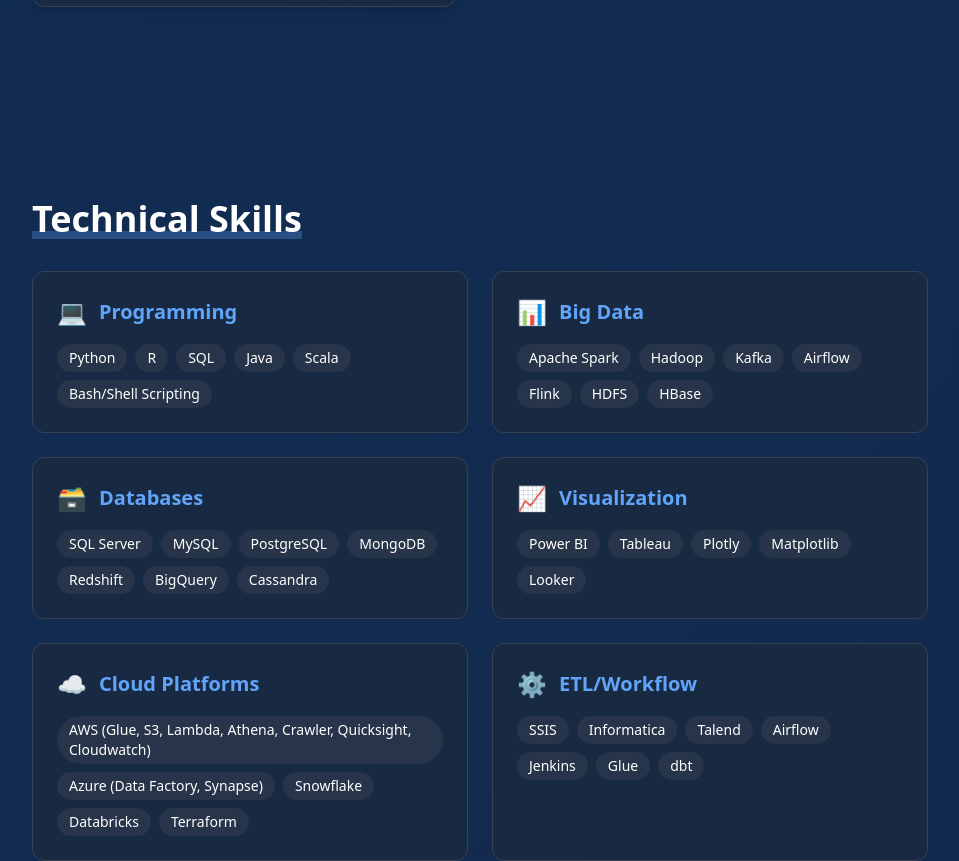
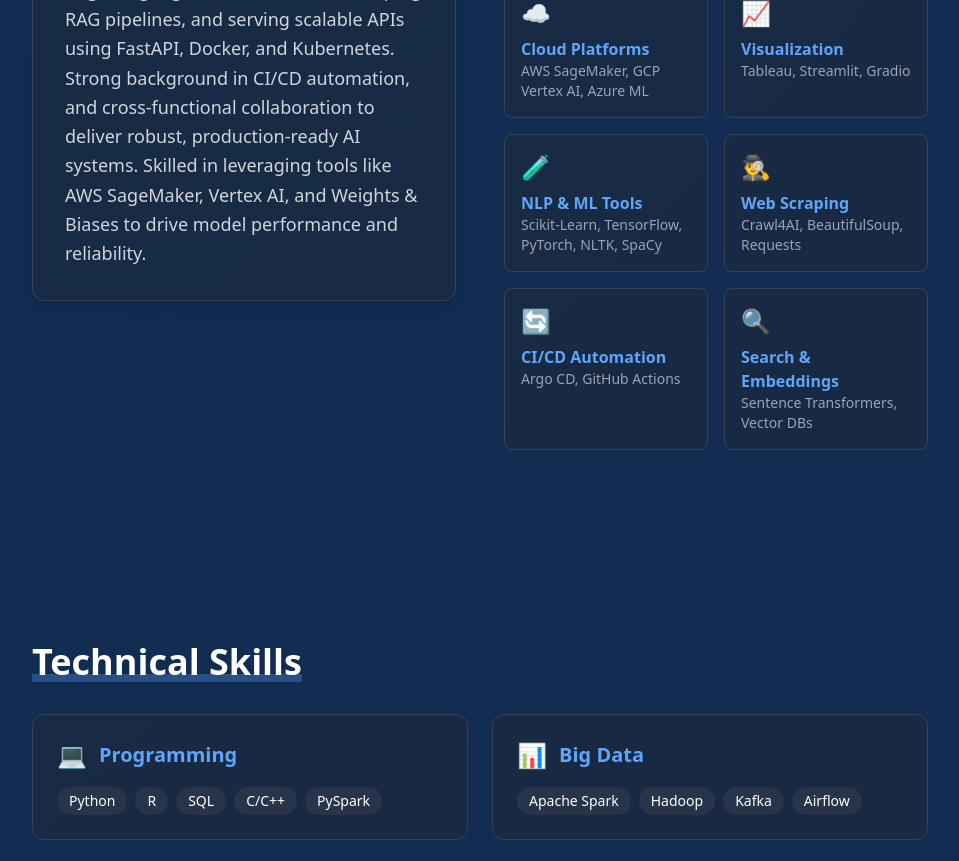
Before and after one commit to durga988722/Portfolio2, a React (Create React App) app: page / in a window 1280 px wide. Shown: the part 1400-2261 px from the top of the page, without its empty margins (160-1119 px from the left). Built offline with nearby package versions, Linux system fonts and the light colour scheme.

Commit message:
Added projects

```diff
--- a/src/App.js
+++ b/src/App.js
@@ -196,7 +196,7 @@
                 transition={{ delay: 0.3, duration: 0.8 }}
                 className="text-lg sm:text-xl md:text-2xl text-gray-300 mb-8"
               >
-                Data Engineer | Cloud & Big Data Specialist
+                GenAI & MLOps Engineer | LLM Fine-Tuning | Scalable NLP Systems
               </motion.p>
             </div>
 
@@ -213,7 +213,7 @@
                 <svg xmlns="http://www.w3.org/2000/svg" className="h-5 w-5" fill="none" viewBox="0 0 24 24" stroke="currentColor">
                   <path strokeLinecap="round" strokeLinejoin="round" strokeWidth={2} d="M3 8l7.89 5.26a2 2 0 002.22 0L21 8M5 19h14a2 2 0 002-2V7a2 2 0 00-2-2H5a2 2 0 00-2 2v10a2 2 0 002 2z" />
                 </svg>
-                dponnuru6@gmail.com
+                durgaponnuru3@gmail.com
               </a>
               <a
                 href="DurgamalleswaraoPonnuru_Resume.pdf"
@@ -270,7 +270,7 @@
                 className="bg-gray-800/50 p-8 rounded-xl border border-gray-700 shadow-lg hover:shadow-blue-500/20 transition-all duration-300"
               >
                 <p className="text-gray-300 text-lg leading-relaxed">
-                  Accomplished Data Engineer with <span className="text-blue-400">4+ years</span> of diverse experience in designing, developing, and optimizing data-driven solutions across multiple industries, including technology, finance, and healthcare. Adept at building robust and scalable data pipelines, integrating complex data sources, and implementing advanced analytics to support business intelligence and data science initiatives.
+                  Experienced GenAI and MLOps Engineer with <span className="text-blue-400">4+ years</span> of hands-on expertise in building and deploying NLP and machine learning solutions in cloud-based environments. Proficient in fine-tuning large language models (LLMs), developing RAG pipelines, and serving scalable APIs using FastAPI, Docker, and Kubernetes. Strong background in CI/CD automation, and cross-functional collaboration to deliver robust, production-ready AI systems. Skilled in leveraging tools like AWS SageMaker, Vertex AI, and Weights & Biases to drive model performance and reliability.
                 </p>
               </motion.div>
               <motion.div
@@ -282,10 +282,16 @@
                 className="grid grid-cols-2 gap-4"
               >
                 {[
-                  { icon: '📊', title: 'Data Pipelines', desc: 'Design & implementation' },
-                  { icon: '☁️', title: 'Cloud Platforms', desc: 'AWS & Azure expert' },
-                  { icon: '⚡', title: 'Big Data', desc: 'Spark, Hadoop, Kafka' },
-                  { icon: '📈', title: 'Visualization', desc: 'Power BI & Tableau' }
+                  { icon: '🧠', title: 'GenAI & LLMs', desc: 'GPT, LLaMA, BERT, RAG, LangChain' },
+                  { icon: '⚙️', title: 'MLOps & Deployment', desc: 'FastAPI, Docker, Kubernetes' },
+                  { icon: '📊', title: 'Data Pipelines', desc: 'Airflow, Spark, Kafka, SQL' },
+                  { icon: '📦', title: 'Model Ops', desc: 'MLflow, Weights & Biases, GitHub Actions' },
+                  { icon: '☁️', title: 'Cloud Platforms', desc: 'AWS SageMaker, GCP Vertex AI, Azure ML' },
+                  { icon: '📈', title: 'Visualization', desc: 'Tableau, Streamlit, Gradio' },
+                  { icon: '🧪', title: 'NLP & ML Tools', desc: 'Scikit-Learn, TensorFlow, PyTorch, NLTK, SpaCy' },
+                  { icon: '🕵️‍♂️', title: 'Web Scraping', desc: 'Crawl4AI, BeautifulSoup, Requests' },
+                  { icon: '🔄', title: 'CI/CD Automation', desc: 'Argo CD, GitHub Actions' },
+                  { icon: '🔍', title: 'Search & Embeddings', desc: 'Sentence Transformers, Vector DBs' }
                 ].map((item, i) => (
                   <div key={i} className="bg-gray-800/50 p-4 rounded-lg border border-gray-700 hover:border-blue-400/50 transition-all duration-300">
                     <div className="text-2xl mb-2">{item.icon}</div>
@@ -309,33 +315,53 @@
               {[
                 {
                   title: 'Programming',
-                  items: ['Python', 'R', 'SQL', 'Java', 'Scala', 'Bash/Shell Scripting'],
+                  items: ['Python', 'R', 'SQL', 'C/C++', 'PySpark'],
                   icon: '💻'
                 },
                 {
                   title: 'Big Data',
-                  items: ['Apache Spark', 'Hadoop', 'Kafka', 'Airflow', 'Flink', 'HDFS', 'HBase'],
+                  items: ['Apache Spark', 'Hadoop', 'Kafka', 'Airflow'],
                   icon: '📊'
                 },
                 {
                   title: 'Databases',
-                  items: ['SQL Server', 'MySQL', 'PostgreSQL', 'MongoDB', 'Redshift', 'BigQuery', 'Cassandra', ],
+                  items: ['PostgreSQL', 'MongoDB', 'MySQL','SQL Server', 'Redshift', 'BigQuery', 'Cassandra' ],
                   icon: '🗃️'
                 },
                 {
                   title: 'Visualization',
-                  items: ['Power BI', 'Tableau', 'Plotly', 'Matplotlib', 'Looker'],
+                  items: ['Tableau', 'Streamlit', 'Gradio','PowerBI', 'Plotly', 'Seaborn', 'Matplotlib'],
                   icon: '📈'
                 },
                 {
                   title: 'Cloud Platforms',
-                  items: ['AWS (Glue, S3, Lambda, Athena, Crawler, Quicksight, Cloudwatch)', 'Azure (Data Factory, Synapse)', 'Snowflake', 'Databricks', 'Terraform'],
+                  items: ['AWS (SageMaker, Lambda)', 'Azure ML', 'GCP (Vertex AI)', 'Vercel'],
                   icon: '☁️'
                 },
                 {
                   title: 'ETL/Workflow',
-                  items: ['SSIS', 'Informatica', 'Talend', 'Airflow', 'Jenkins', 'Glue', 'dbt'],
+                  items: ['Talend', 'Apache NiFi', 'Airflow', 'CI/CD (GitHub Actions, Argo CD)'],
                   icon: '⚙️'
+                },
+                {
+                  title: 'MLOps & Deployment',
+                  items: ['Docker', 'Kubernetes', 'FastAPI', 'MLflow', 'Weights & Biases'],
+                  icon: '🚀'
+                },
+                {
+                  title: 'NLP & GenAI',
+                  items: ['Hugging Face', 'LangChain', 'LlamaIndex', 'SpaCy', 'NLTK', 'Transformers', 'RAG'],
+                  icon: '🧠'
+                },
+                {
+                  title: 'Model Optimization',
+                  items: ['QLoRA', 'PEFT', 'GridSearchCV'],
+                  icon: '⚡'
+                },
+                {
+                  title: 'Web Scraping',
+                  items: ['Crawl4AI', 'BeautifulSoup', 'Requests'],
+                  icon: '🔍'
                 }
               ].map((category, i) => (
                 <motion.div
@@ -380,16 +406,30 @@
 
               {[
                 {
+                  company: "Symplore Inc.",
+                  period: "June 2024 – Present",
+                  role: "GenAI Engineer",
+                  location: "USA",
+                  bullets: [
+                    "Fine-tuned LLMs (LLaMA, GPT-2, BERT, T5) for summarization and Q&A, improving relevance by 18%",
+                    "Built GenAI apps using OpenAI GPT-3.5/4, FastAPI, and RAG pipelines with semantic search to reduce hallucinations",
+                    "Created preprocessing pipelines for unstructured data (text, JSON, Markdown) using pandas, spaCy, and NLTK",
+                    "Developed semantic search with sentence transformers and vector DBs across 100,000+ documents",
+                    "Containerized LLM services with Docker, exposed via FastAPI, and monitored using Weights & Biases",
+                    "Benchmarked model outputs using BLEU, ROUGE, and BERT Score across generative tasks"
+                  ]
+                },
+                {
                   company: "Tata Consultancy Services",
                   period: "Jan 2021 – Aug 2022",
-                  role: "Data Engineer",
+                  role: "Data MLOps Engineer",
                   location: "India",
                   bullets: [
-                    "Optimized end-to-end MLOps pipelines including data ingestion, transformation, model training, and monitoring using SageMaker and GCP Vertex AI",
-                    "Developed ML models using Random Forest, SVM, and KNN with CI/CD deployment via GitHub Actions",
-                    "Improved forecasting model accuracy by 15% using ensemble techniques for resource allocation and anomaly detection",
-                    "Integrated ML models into frontend apps using React for real-time prediction and responsiveness",
-                    "Defined SLAs, ensured data quality, and built microservices for inference using Docker and Python"
+                    "Optimized MLOps pipelines including data ingestion, transformation, model training, and monitoring",
+                    "Deployed ML models (Random Forest, SVM, KNN) with CI/CD using GitHub Actions",
+                    "Enhanced forecasting models with ensemble methods, improving accuracy by 15%",
+                    "Integrated models into React apps for real-time prediction and improved responsiveness",
+                    "Built microservices for inference with Python & Docker; monitored SLAs and ensured data quality"
                   ]
                 },
                 {
@@ -398,24 +438,21 @@
                   role: "Associate Data Engineer",
                   location: "India",
                   bullets: [
-                    "Designed and optimized Hadoop/Spark ETL pipelines, improving processing speed by 30%",
-                    "Automated model deployments with Argo CD and GitHub Actions for consistency and scalability",
-                    "Integrated cloud storage with ML pipelines to enhance system performance and scalability",
-                    "Streamlined data governance by improving access and processing standards",
-                    "Worked in distributed environments to maintain pipeline robustness and performance"
+                    "Designed and optimized Hadoop/Spark pipelines, improving processing speed by 30%",
+                    "Integrated cloud storage with ML pipelines for scalable data access in high-demand environments",
+                    "Automated deployments using Argo CD and GitHub Actions for consistent model delivery"
                   ]
                 },
                 {
-                  company: "Indian Servers",
+                  company: "Indian Servers Pvt. Ltd.",
                   period: "Aug 2018 – Mar 2019",
-                  role: "Jr. Data Analyst",
+                  role: "Junior Data Analyst",
                   location: "India",
                   bullets: [
-                    "Optimized ETL workflows using Talend, Apache NiFi, and SQL for data integration and transformation",
-                    "Performed data cleaning, validation, and analysis using Python (Pandas, NumPy)",
-                    "Created dashboards using Tableau and supported ad-hoc reporting for decision-making",
-                    "Collaborated on database design, API-based ingestion, and query optimization",
-                    "Used Jira and Git in Agile teams while documenting workflows and ensuring data security"
+                    "Optimized ETL workflows using Talend, Apache NiFi, and SQL for automated data integration",
+                    "Performed data cleaning and analysis in Python to generate actionable business insights",
+                    "Designed Tableau dashboards and supported ad-hoc reporting for informed decision-making",
+                    "Contributed to API-based ingestion and database design for scalable analytics infrastructure"
                   ]
                 }
               ].map((exp, i) => (
@@ -510,16 +547,40 @@
             <div className="grid md:grid-cols-2 gap-8">
               {[
                 {
+                  title: "GenAI Application with RAG Pipeline",
+                  description: "Built GenAI applications using GPT-4 and FastAPI with semantic search and Retrieval-Augmented Generation (RAG) pipelines, reducing hallucination and improving response relevance by 18%",
+                  technologies: ["OpenAI GPT-4", "FastAPI", "LangChain", "LlamaIndex", "Docker", "Vector DBs"],
+                  icon: "🧠"
+                },
+                {
+                  title: "Large Language Model Fine-Tuning",
+                  description: "Fine-tuned domain-specific LLMs like LLaMA, GPT-2, and T5 for summarization and Q&A tasks using unstructured datasets, achieving measurable performance boosts using standard NLP metrics",
+                  technologies: ["LLaMA", "GPT-2", "T5", "NLTK", "spaCy", "BERT Score", "BLEU", "ROUGE"],
+                  icon: "📚"
+                },
+                {
+                  title: "MLOps Pipeline Automation",
+                  description: "Automated end-to-end MLOps pipelines for data ingestion, model training, and deployment using Airflow, Docker, and GitHub Actions, ensuring reliable and scalable model lifecycle management",
+                  technologies: ["Airflow", "Docker", "GitHub Actions", "SageMaker", "Vertex AI"],
+                  icon: "⚙️"
+                },
+                {
+                  title: "Text Classification using NLP",
+                  description: "Achieved 81% accuracy in sentiment classification of Amazon reviews by applying preprocessing techniques and SVM with GridSearchCV for hyperparameter tuning",
+                  technologies: ["SVM", "GridSearchCV", "Bag of Words", "TF-IDF", "NLTK"],
+                  icon: "💬"
+                },
+                {
                   title: "Cloud Data Migration",
                   description: "Successfully migrated 10 TB of data from on-premise to AWS, improving data accessibility and performance",
                   technologies: ["AWS S3", "Glue", "Lambda", "Terraform"],
                   icon: "🚀"
                 },
                 {
-                  "title": "Cloud Data Pipeline Architecture",
-                  "description": "Delivered a scalable AWS data platform that transforms raw information into business intelligence through automated pipelines and self-service analytics capabilities",
-                  "technologies": ["AWS S3", "AWS Glue", "Amazon Athena", "AWS Glue Data Catalog", "Amazon QuickSight", "Serverless Architecture"],
-                  "icon": "📈"
+                  title: "Cloud Data Pipeline Architecture",
+                  description: "Delivered a scalable AWS data platform that transforms raw information into business intelligence through automated pipelines and self-service analytics capabilities",
+                  technologies: ["AWS S3", "AWS Glue", "Amazon Athena", "AWS Glue Data Catalog", "Amazon QuickSight", "Serverless Architecture"],
+                  icon: "📈"
                 },
                 {
                   title: "Real-Time Data Processing",
```
